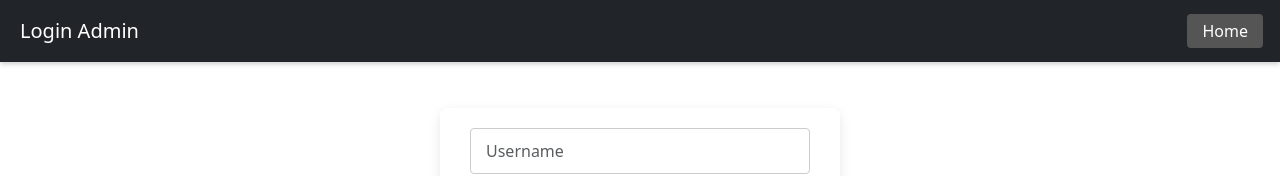
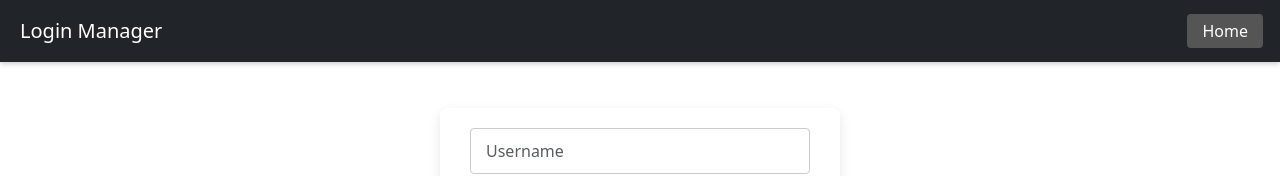
Before and after one commit to ap539813/Grocery-Shoping-App, a Vue app in the folder frontend/: page /login/manager in a window 1280 px wide. Shown: the top 176 px of the page. Built offline with nearby package versions, Linux system fonts and the light colour scheme.

Commit message:
Update ManagerLoginPage.vue

```diff
--- a/frontend/src/components/ManagerLoginPage.vue
+++ b/frontend/src/components/ManagerLoginPage.vue
@@ -2,7 +2,7 @@
   <!-- Navigation Bar -->
   <nav class="navbar navbar-expand-lg navbar-dark bg-dark">
       <div class="navbar-brand">
-        <span>Login Admin</span>
+        <span>Login Manager</span>
       </div>
       <div class="ml-auto">
         <button class="btn btn-outline-primary" @click="goToHome">Home</button>
```
